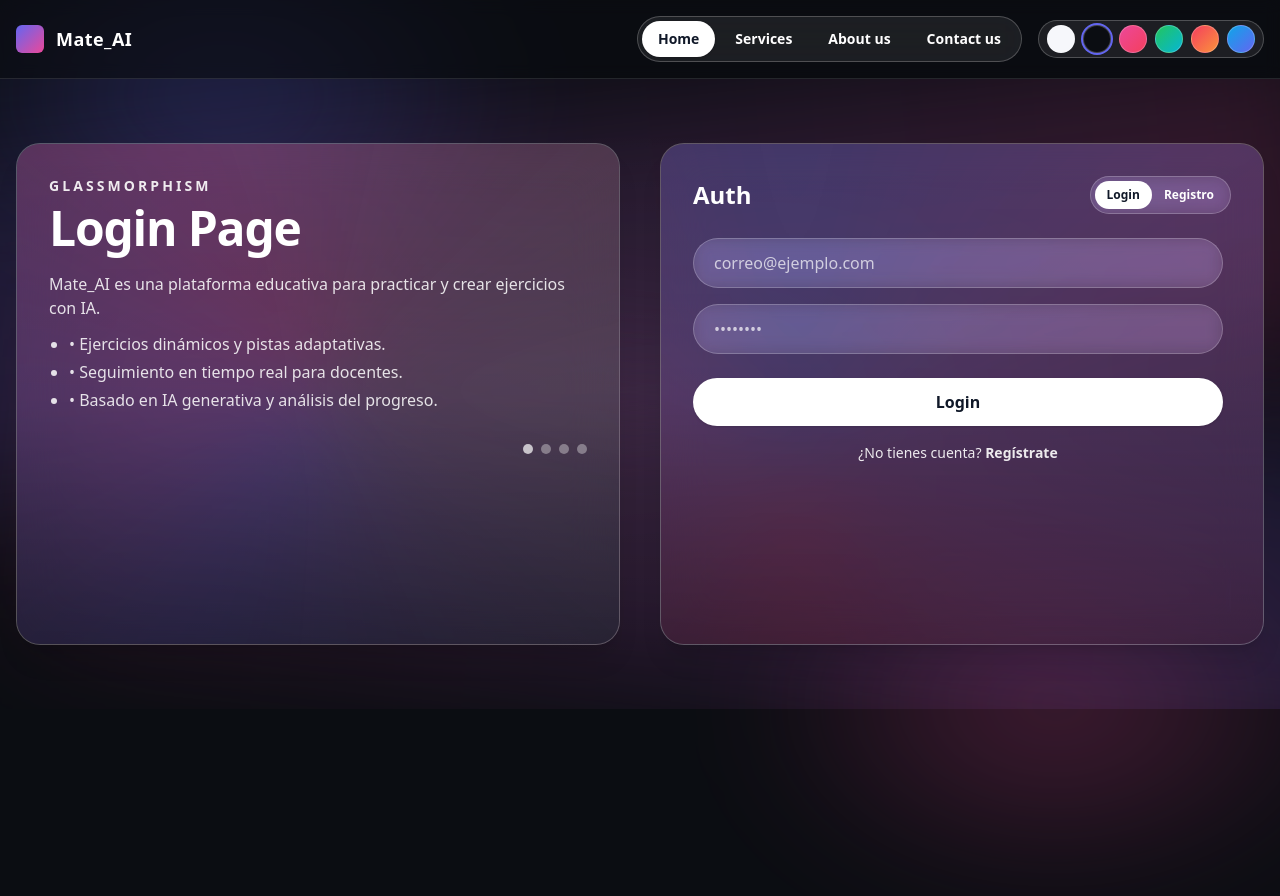
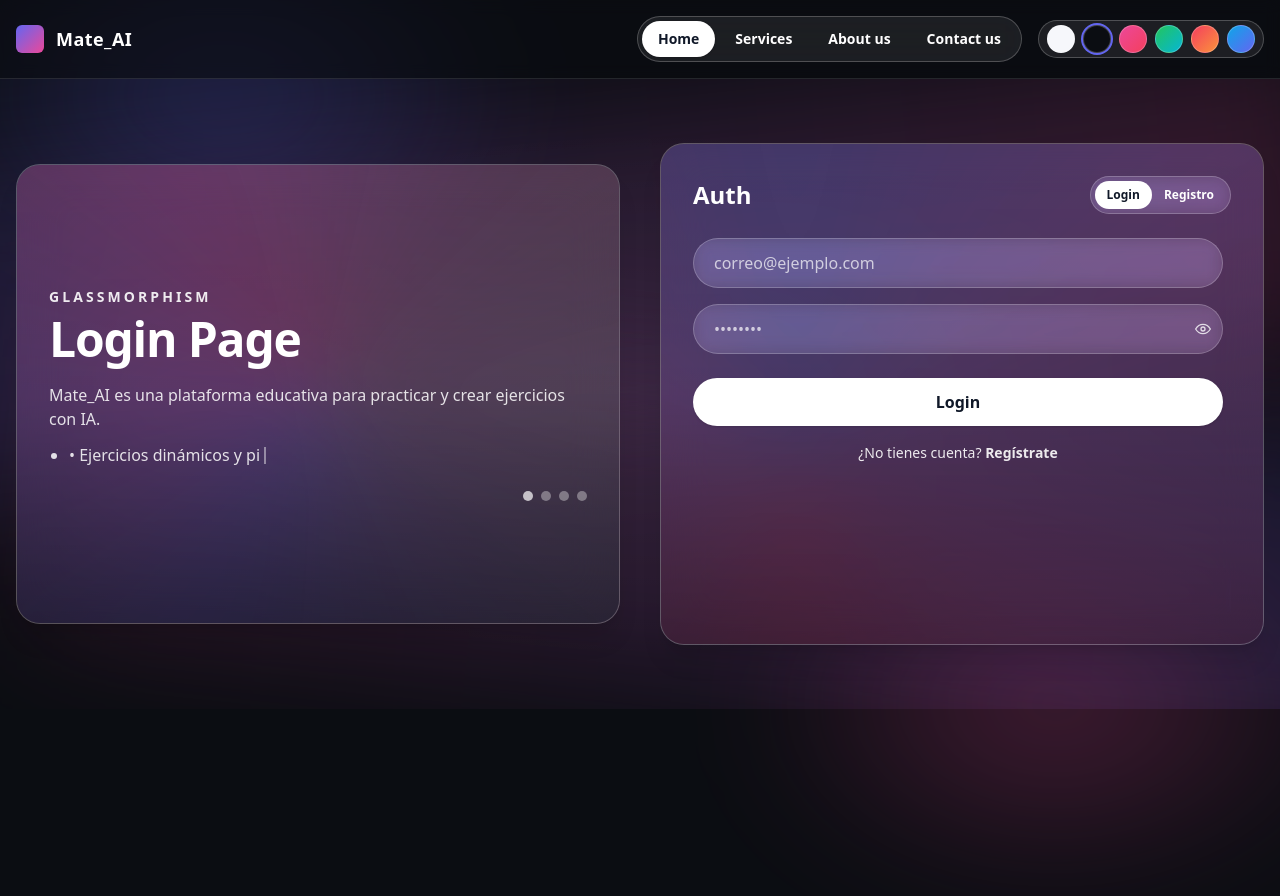
Before and after one commit to Yonsn76/Mate_ai, a React (Vite) app: page / in a window 1280 px wide. Shown: the top 896 px of the page. Built offline with nearby package versions, Linux system fonts and the light colour scheme.

Commit message:
feat: update AuthCard for password visibility toggle and improve performance on typing animation
Co-authored-by: Genie <genie@cosine.sh>

```diff
--- a/src/components/HeroLogin.tsx
+++ b/src/components/HeroLogin.tsx
@@ -89,12 +89,12 @@ function InfoCard({ active, onChange }: Props) {
     setDoneAll(false)
   }, [active])
 
-  // Typing animation
+  // Typing animation (más lento)
   useEffect(() => {
     if (doneAll) return
     const current = lines[lineIdx] ?? ''
-    const speed = 14
-    const delayBetweenLines = 300
+    const speed = 40
+    const delayBetweenLines = 450
 
     if (charIdx < current.length) {
       const t = setTimeout(() => setCharIdx((c) => c + 1), speed)
@@ -127,13 +127,13 @@ function InfoCard({ active, onChange }: Props) {
   }
 
   return (
-    <div className="relative glass-card overflow-hidden">
+    <div className="relative glass-card overflow-hidden md:self-center h-[400px] md:h-[460px] flex">
       <div aria-hidden className="absolute inset-0">
         <div className={bgClass} />
         <div className="absolute inset-0 bg-gradient-to-b from-black/0 via-black/10 to-black/40" />
       </div>
 
-      <div className="relative p-6 md:p-8">
+      <div className="relative p-6 md:p-8 w-full my-auto">
         {/* Kicker */}
         <div className="mb-2 text-xs md:text-sm font-semibold uppercase tracking-[0.22em] opacity-90">
           {kicker}
@@ -153,7 +153,7 @@ function InfoCard({ active, onChange }: Props) {
         </div>
 
         {/* dots indicator */}
-        <div className="mt-8 flex items-center justify-end gap-2">
+        <div className="mt-6 flex items-center justify-end gap-2">
           {[0, 1, 2, 3].map((i) => (
             <span key={i} className={['h-2.5 w-2.5 rounded-full', i === 0 ? 'bg-white/70' : 'bg-white/35'].join(' ')} />
           ))}
@@ -210,10 +210,7 @@ function Caret() {
 type AuthMode = 'login' | 'register'
 type Role = 'alumno' | 'docente'
 
-const gradosBase = [
-  '1ro A', '1ro B', '2do A', '2do B',
-  '3ro A', '3ro B', '4to A', '4to B', '5to A', '5to B'
-]
+const gradosBase = ['1','2','3','4','5','6']
 
 function AuthCard() {
   const [mode, setMode] = useState<AuthMode>('login')
@@ -222,11 +219,15 @@ function AuthCard() {
   // Login
   const [correoL, setCorreoL] = useState('')
   const [contrasenaL, setContrasenaL] = useState('')
+  const [showL, setShowL] = useState(false)
 
   // Registro Alumno
   const [nombreA, setNombreA] = useState('')
   const [correoA, setCorreoA] = useState('')
   const [contrasenaA, setContrasenaA] = useState('')
+  const [contrasenaA2, setContrasenaA2] = useState('')
+  const [showA, setShowA] = useState(false)
+  const [showA2, setShowA2] = useState(false)
   const [gradoA, setGradoA] = useState('')
   const [docenteCode, setDocenteCode] = useState('')
 
@@ -234,6 +235,9 @@ function AuthCard() {
   const [nombreD, setNombreD] = useState('')
   const [correoD, setCorreoD] = useState('')
   const [contrasenaD, setContrasenaD] = useState('')
+  const [contrasenaD2, setContrasenaD2] = useState('')
+  const [showD, setShowD] = useState(false)
+  const [showD2, setShowD2] = useState(false)
   const [especialidad, setEspecialidad] = useState('')
   const [gradosAsignados, setGradosAsignados] = useState<string[]>([])
 
@@ -242,6 +246,21 @@ function AuthCard() {
       prev.includes(g) ? prev.filter((x) => x !== g) : [...prev, g]
     )
   }
+
+  const eye = (
+    <svg viewBox="0 0 24 24" className="h-4 w-4" fill="none" stroke="currentColor" strokeWidth="2">
+      <path d="M1 12s4-7 11-7 11 7 11 7-4 7-11 7-11-7-11-7Z" />
+      <circle cx="12" cy="12" r="3" />
+    </svg>
+  )
+  const eyeOff = (
+    <svg viewBox="0 0 24 24" className="h-4 w-4" fill="none" stroke="currentColor" strokeWidth="2">
+      <path d="M3 3l18 18" />
+      <path d="M10.58 10.58A3 3 0 0 0 12 15a3 3 0 0 0 2.12-.88" />
+      <path d="M9.88 4.54A10.91 10.91 0 0 1 12 5c7 0 11 7 11 7a19.51 19.51 0 0 1-3.34 4.46" />
+      <path d="M6.12 6.12A19.5 19.5 0 0 0 1 12s4 7 11 7a10.9 10.9 0 0 0 4.12-.78" />
+    </svg>
+  )
 
   return (
     <div className="relative glass-card overflow-hidden">
@@ -303,18 +322,22 @@ function AuthCard() {
                     required
                   />
                 </div>
-                <div>
+                <div className="relative">
                   <input
                     aria-label="contrasena"
-                    type="password"
+                    type={showL ? 'text' : 'password'}
                     placeholder="••••••••"
                     value={contrasenaL}
                     onChange={(e) => setContrasenaL(e.target.value)}
-                    className="w-full rounded-full border bg-white/10 px-5 py-3 text-white placeholder:text-white/70 outline-none backdrop-blur focus:ring-2"
+                    className="w-full rounded-full border bg-white/10 px-5 py-3 pr-10 text-white placeholder:text-white/70 outline-none backdrop-blur focus:ring-2"
                     style={{ borderColor: 'var(--panel-border)', ['--tw-ring-color' as any]: 'rgb(var(--ring))' }}
                     required
                     minLength={8}
                   />
+                  <button type="button" onClick={() => setShowL((s) => !s)}
+                          className="absolute right-3 top-1/2 -translate-y-1/2 text-white/80 hover:text-white">
+                    {showL ? eyeOff : eye}
+                  </button>
                 </div>
 
                 <button
@@ -389,17 +412,45 @@ function AuthCard() {
                     style={{ borderColor: 'var(--panel-border)', ['--tw-ring-color' as any]: 'rgb(var(--ring))' }}
                     required
                   />
+
+                  <div className="grid grid-cols-1 sm:grid-cols-2 gap-3">
+                    <div className="relative">
                       <input
                         aria-label="contrasena"
-                    type="password"
+                        type={showA ? 'text' : 'password'}
                         placeholder="Contraseña (8+ caracteres)"
                         value={contrasenaA}
                         onChange={(e) => setContrasenaA(e.target.value)}
-                    className="w-full rounded-xl border bg-white/10 px-5 py-3 text-white placeholder:text-white/70 outline-none backdrop-blur focus:ring-2"
+                        className="w-full rounded-xl border bg-white/10 px-5 py-3 pr-10 text-white placeholder:text-white/70 outline-none backdrop-blur focus:ring-2"
                         style={{ borderColor: 'var(--panel-border)', ['--tw-ring-color' as any]: 'rgb(var(--ring))' }}
                         required
                         minLength={8}
                       />
+                      <button type="button" onClick={() => setShowA((s) => !s)}
+                              className="absolute right-3 top-1/2 -translate-y-1/2 text-white/80 hover:text-white">
+                        {showA ? eyeOff : eye}
+                      </button>
+                    </div>
+
+                    <div className="relative">
+                      <input
+                        aria-label="repetir-contrasena"
+                        type={showA2 ? 'text' : 'password'}
+                        placeholder="Repetir contraseña"
+                        value={contrasenaA2}
+                        onChange={(e) => setContrasenaA2(e.target.value)}
+                        className="w-full rounded-xl border bg-white/10 px-5 py-3 pr-10 text-white placeholder:text-white/70 outline-none backdrop-blur focus:ring-2"
+                        style={{ borderColor: 'var(--panel-border)', ['--tw-ring-color' as any]: 'rgb(var(--ring))' }}
+                        required
+                        minLength={8}
+                      />
+                      <button type="button" onClick={() => setShowA2((s) => !s)}
+                              className="absolute right-3 top-1/2 -translate-y-1/2 text-white/80 hover:text-white">
+                        {showA2 ? eyeOff : eye}
+                      </button>
+                    </div>
+                  </div>
+
                   <div className="grid grid-cols-1 sm:grid-cols-2 gap-3">
                     <select
                       aria-label="grado"
@@ -409,7 +460,7 @@ function AuthCard() {
                       style={{ borderColor: 'var(--panel-border)', ['--tw-ring-color' as any]: 'rgb(var(--ring))' }}
                       required
                     >
-                      <option value="" className="text-gray-900">Selecciona tu grado</option>
+                      <option value="" className="text-gray-900">Grado (1 a 6)</option>
                       {gradosBase.map((g) => (
                         <option key={g} value={g} className="text-gray-900">{g}</option>
                       ))}
@@ -455,18 +506,42 @@ function AuthCard() {
                       style={{ borderColor: 'var(--panel-border)', ['--tw-ring-color' as any]: 'rgb(var(--ring))' }}
                       required
                     />
+                    <div className="relative">
                       <input
                         aria-label="contrasena"
-                      type="password"
+                        type={showD ? 'text' : 'password'}
                         placeholder="Contraseña (8+ caracteres)"
                         value={contrasenaD}
                         onChange={(e) => setContrasenaD(e.target.value)}
-                      className="w-full rounded-xl border bg-white/10 px-5 py-3 text-white placeholder:text-white/70 outline-none backdrop-blur focus:ring-2"
+                        className="w-full rounded-xl border bg-white/10 px-5 py-3 pr-10 text-white placeholder:text-white/70 outline-none backdrop-blur focus:ring-2"
                         style={{ borderColor: 'var(--panel-border)', ['--tw-ring-color' as any]: 'rgb(var(--ring))' }}
                         required
                         minLength={8}
                       />
+                      <button type="button" onClick={() => setShowD((s) => !s)}
+                              className="absolute right-3 top-1/2 -translate-y-1/2 text-white/80 hover:text-white">
+                        {showD ? eyeOff : eye}
+                      </button>
                     </div>
+                  </div>
+                  <div className="relative">
+                    <input
+                      aria-label="repetir-contrasena"
+                      type={showD2 ? 'text' : 'password'}
+                      placeholder="Repetir contraseña"
+                      value={contrasenaD2}
+                      onChange={(e) => setContrasenaD2(e.target.value)}
+                      className="w-full rounded-xl border bg-white/10 px-5 py-3 pr-10 text-white placeholder:text-white/70 outline-none backdrop-blur focus:ring-2"
+                      style={{ borderColor: 'var(--panel-border)', ['--tw-ring-color' as any]: 'rgb(var(--ring))' }}
+                      required
+                      minLength={8}
+                    />
+                    <button type="button" onClick={() => setShowD2((s) => !s)}
+                            className="absolute right-3 top-1/2 -translate-y-1/2 text-white/80 hover:text-white">
+                      {showD2 ? eyeOff : eye}
+                    </button>
+                  </div>
+
                   <input
                     aria-label="especialidad"
                     type="text"
@@ -479,10 +554,10 @@ function AuthCard() {
                   />
 
                   <div className="space-y-2">
-                    <span className="text-sm opacity-90">Grados asignados</span>
+                    <span className="text-sm opacity-90">Grados asignados (1 a 6)</span>
                     <div className="rounded-xl border bg-white/10 p-3 backdrop-blur"
                          style={{ borderColor: 'var(--panel-border)' }}>
-                      <div className="grid grid-cols-2 sm:grid-cols-3 gap-2">
+                      <div className="grid grid-cols-3 gap-2">
                         {gradosBase.map((g) => {
                           const active = gradosAsignados.includes(g)
                           return (
```
Lines whose indentation alone changed are shown as unchanged.
